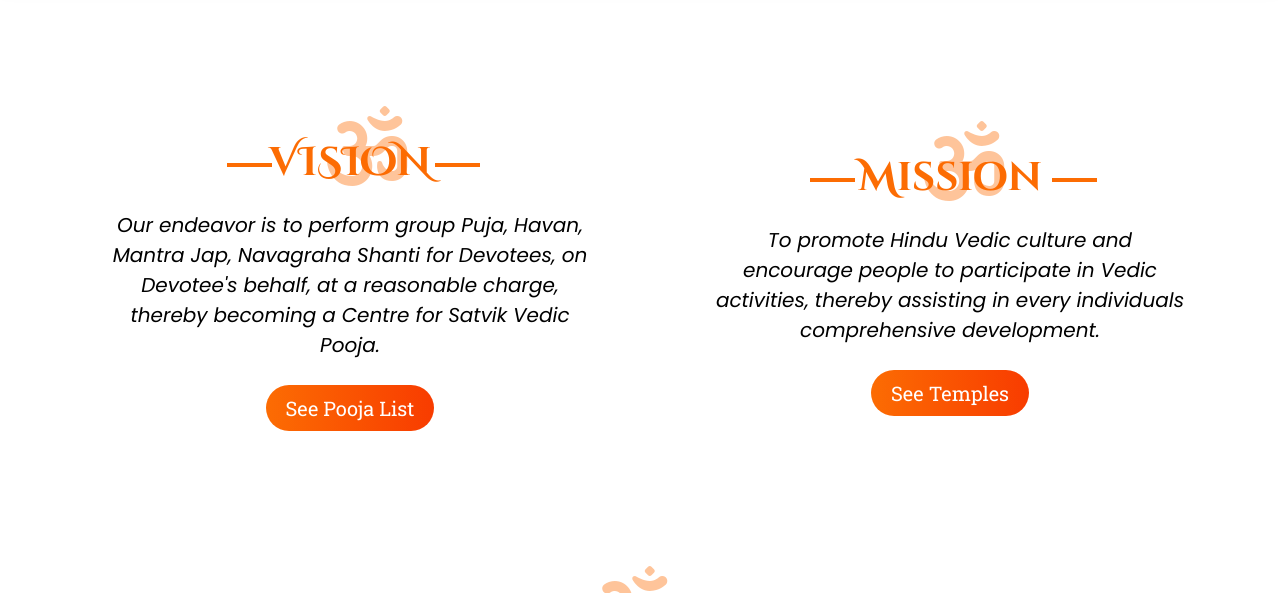
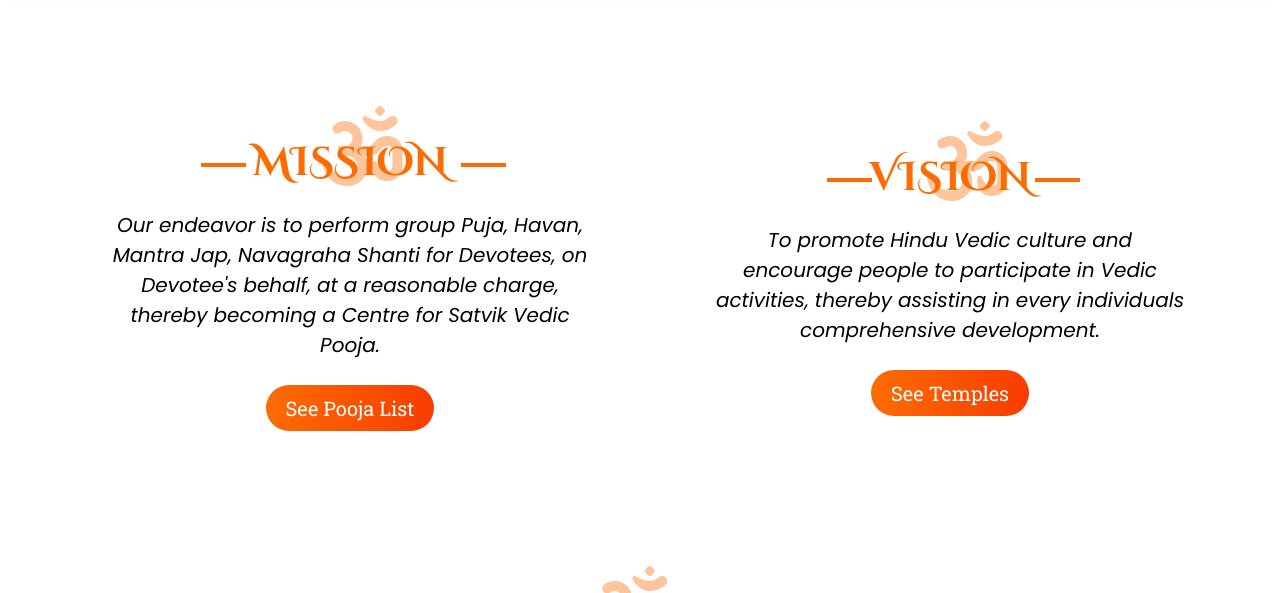
Before and after one commit to harshvardhan614/DevPooja, a plain HTML site: page index.html in a window 1280 px wide. Shown: the part 169-762 px from the top of the page. Drawn offline with nearby package versions, Linux system fonts and the light colour scheme.

Commit message:
ABOUT headin change

```diff
--- a/index.html
+++ b/index.html
@@ -135,7 +135,7 @@
         <div class="column right">
           <div class="title-box">
             <div class="title">
-              <h2>VISION</h2>
+              <h2>MISSION</h2>
               <i class="fa-solid fa-om"></i>
             </div>
           </div>
@@ -148,7 +148,7 @@
         <div class="column right">
           <div class="title-box">
             <div class="title">
-              <h2>Mission</h2>
+              <h2>VISION</h2>
               <i class="fa-solid fa-om"></i>
             </div>
           </div>
```
